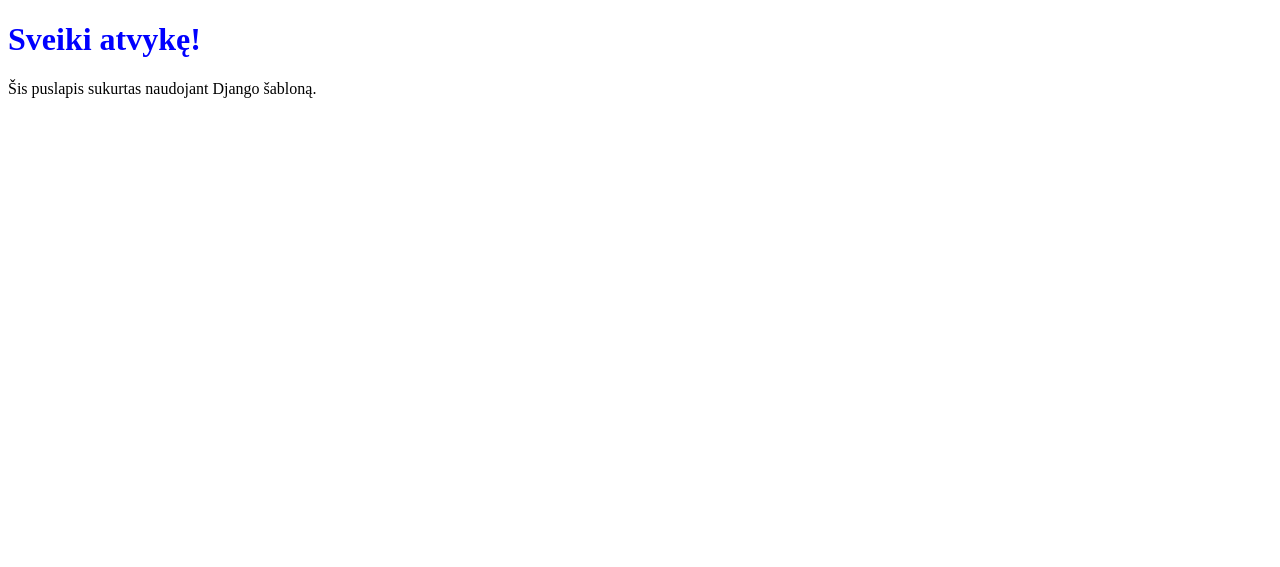
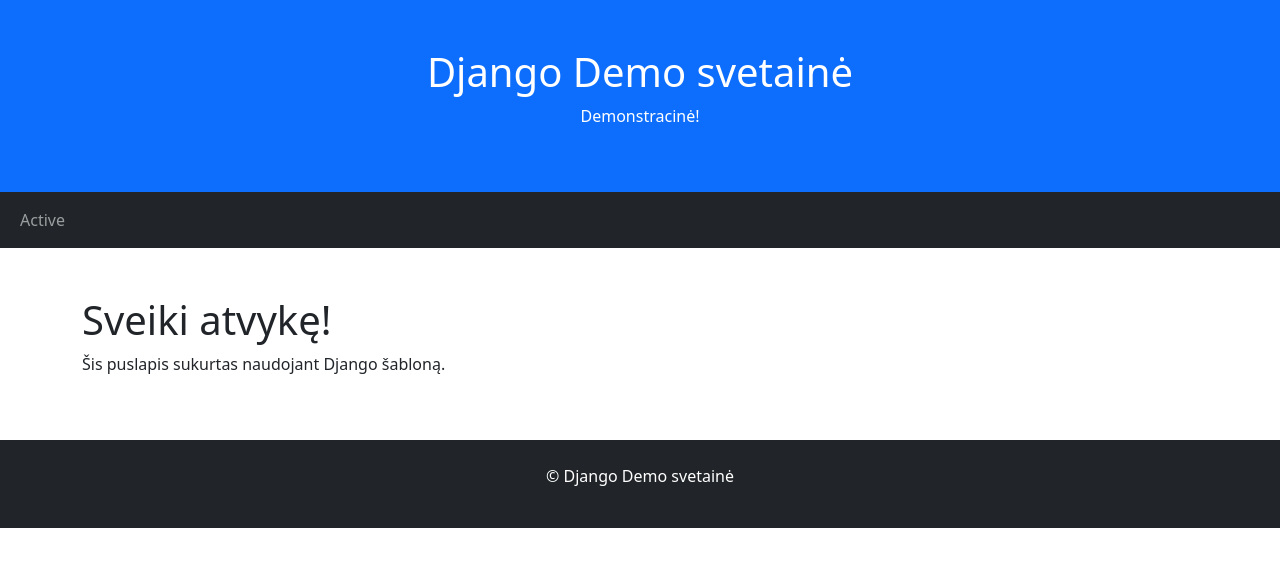
Before and after one commit to DonatasNoreika/blog_20250730, a Django app: page / in a window 1280 px wide. Shown: the top 567 px of the page. Run offline with Django 5.2, Linux system fonts and the light colour scheme.

Commit message:
Pritaikytas bootstrap5 base.html šablonas

```diff
--- /dev/null
+++ b/mano_projektas/blogas/templates/base.html
@@ -0,0 +1,40 @@
+<!DOCTYPE html>
+<html lang="en">
+<head>
+  <title>{% block "title" %}{% endblock %}</title>
+  <meta charset="utf-8">
+  <meta name="viewport" content="width=device-width, initial-scale=1">
+  <link href="https://cdn.jsdelivr.net/npm/bootstrap@5.3.3/dist/css/bootstrap.min.css" rel="stylesheet">
+  <script src="https://cdn.jsdelivr.net/npm/bootstrap@5.3.3/dist/js/bootstrap.bundle.min.js"></script>
+</head>
+<body>
+
+<div class="p-5 bg-primary text-white text-center">
+  <h1>Django Demo svetainė</h1>
+  <p>Demonstracinė!</p>
+</div>
+
+<nav class="navbar navbar-expand-sm bg-dark navbar-dark">
+  <div class="container-fluid">
+    <ul class="navbar-nav">
+      <li class="nav-item">
+        <a class="nav-link" href="#">Active</a>
+      </li>
+    </ul>
+  </div>
+</nav>
+
+<div class="container mt-5">
+  <div class="row">
+    <div class="col-sm">
+        {% block "content" %}{% endblock %}
+    </div>
+  </div>
+</div>
+
+<div class="mt-5 p-4 bg-dark text-white text-center">
+  <p>© Django Demo svetainė</p>
+</div>
+
+</body>
+</html>
--- a/mano_projektas/blogas/templates/pagrindinis.html
+++ b/mano_projektas/blogas/templates/pagrindinis.html
@@ -1,13 +1,8 @@
-<!DOCTYPE html>
-<html lang="en">
-<head>
-    <meta charset="UTF-8">
-    <title>{{ pavadinimas }}</title>
-    {% load static %}
-    <link rel="stylesheet" href="{% static 'css/styles.css' %}">
-</head>
-<body>
+{% extends "base.html" %}
+
+{% block "title" %}{{ pavadinimas }}{% endblock %}
+
+{% block "content" %}
 <h1>{{ antraste }}</h1>
 <p>Šis puslapis sukurtas naudojant Django šabloną.</p>
-</body>
-</html>
+{% endblock %}
```
